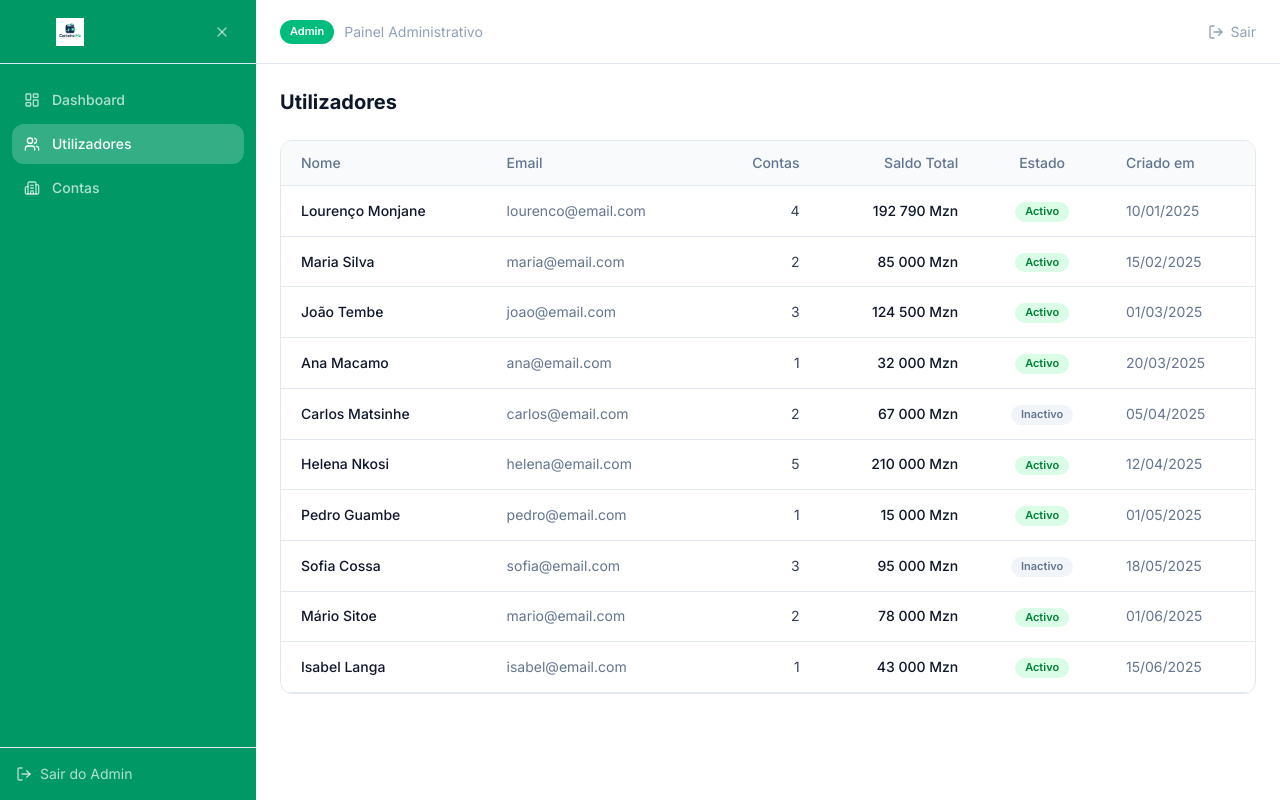
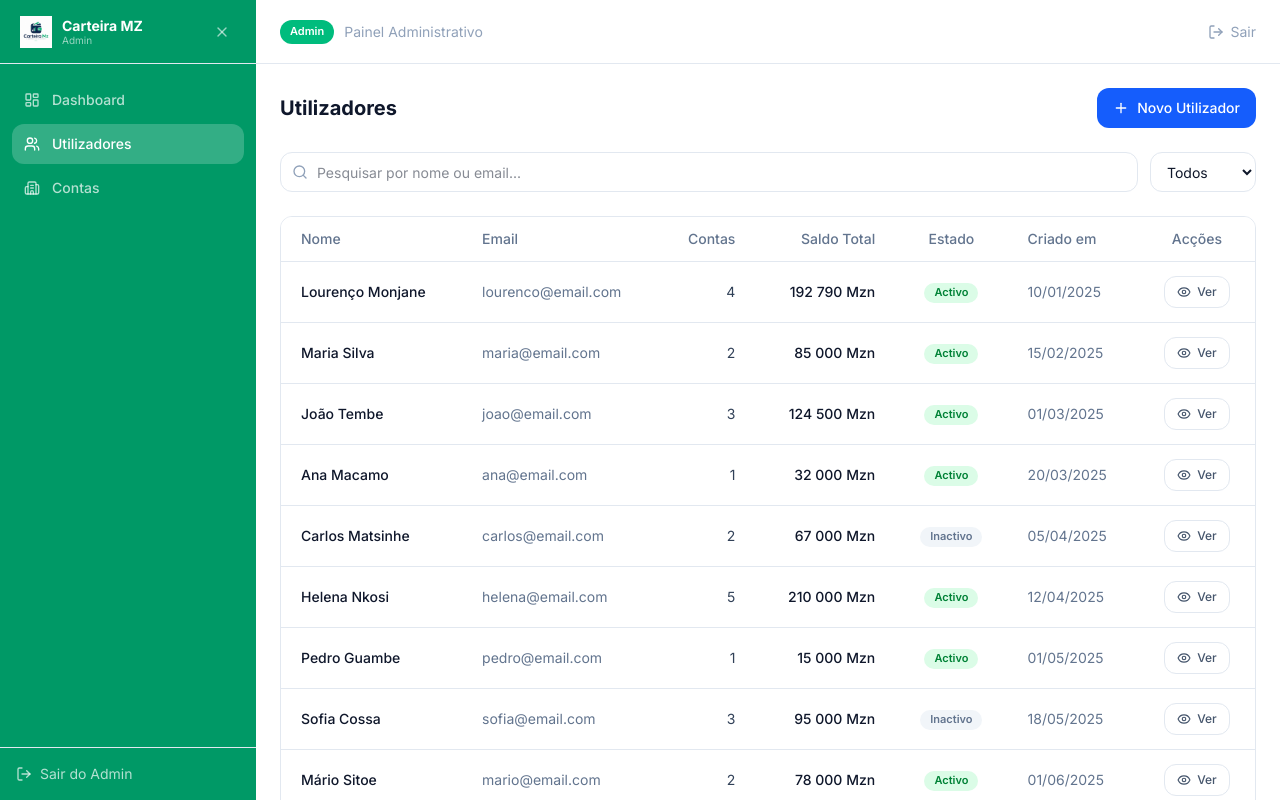
Before and after one commit to monjane10/Carteira-MZ, a Next.js app in the folder carteira-mz/: page /admin/usuarios in a window 1280 px wide. Built offline with nearby package versions, Linux system fonts and the light colour scheme.

Commit message:
melhorias

```diff
--- a/carteira-mz/src/app/admin/contas/page.tsx
+++ b/carteira-mz/src/app/admin/contas/page.tsx
@@ -1,16 +1,28 @@
 "use client"
 
-import { useState, useEffect } from "react"
+import { useState, useEffect, useMemo } from "react"
 import Image from "next/image"
+import { Search, Plus, Eye } from "lucide-react"
+import { toast } from "@/hooks/use-toast"
 import { getAccounts } from "@/services/mock/accounts"
-import { type Account } from "@/types"
+import { type Account, type AccountType } from "@/types"
 import { ACCOUNT_TYPE_LABELS } from "@/constants"
 import { formatCurrency } from "@/lib/utils"
 import { getAccountLogo } from "@/lib/account-logos"
 
+const ACCOUNT_TYPE_OPTIONS: { value: string; label: string }[] = [
+  { value: "all", label: "Todos" },
+  ...(Object.entries(ACCOUNT_TYPE_LABELS) as [AccountType, string][]).map(([value, label]) => ({
+    value,
+    label,
+  })),
+]
+
 export default function AdminContasPage() {
   const [accounts, setAccounts] = useState<Account[]>([])
   const [loading, setLoading] = useState(true)
+  const [searchQuery, setSearchQuery] = useState("")
+  const [typeFilter, setTypeFilter] = useState<string>("all")
 
   useEffect(() => {
     async function load() {
@@ -20,6 +32,17 @@ export default function AdminContasPage() {
     }
     load()
   }, [])
+
+  const filteredAccounts = useMemo(() => {
+    return accounts.filter((account) => {
+      const matchesSearch =
+        searchQuery === "" ||
+        account.name.toLowerCase().includes(searchQuery.toLowerCase())
+      const matchesType =
+        typeFilter === "all" || account.type === typeFilter
+      return matchesSearch && matchesType
+    })
+  }, [accounts, searchQuery, typeFilter])
 
   if (loading) {
     return (
@@ -31,23 +54,56 @@ export default function AdminContasPage() {
 
   return (
     <div className="space-y-6">
-      <h1 className="text-xl font-bold text-slate-900">Contas</h1>
+      <div className="flex items-center justify-between">
+        <h1 className="text-xl font-bold text-slate-900">Contas</h1>
+        <button
+          onClick={() => toast({ title: "Nova Conta", description: "Funcionalidade em desenvolvimento" })}
+          className="inline-flex items-center gap-2 h-10 rounded-xl bg-blue-600 text-white px-4 text-sm font-medium hover:bg-blue-700 transition-colors"
+        >
+          <Plus className="h-4 w-4" />
+          Nova Conta
+        </button>
+      </div>
+
+      <div className="flex items-center gap-3">
+        <div className="relative flex-1">
+          <Search className="absolute left-3 top-1/2 -translate-y-1/2 h-4 w-4 text-slate-400" />
+          <input
+            placeholder="Pesquisar por nome da conta..."
+            value={searchQuery}
+            onChange={(e) => setSearchQuery(e.target.value)}
+            className="h-10 rounded-xl border border-slate-200 pl-9 pr-4 text-sm w-full focus:outline-none focus:ring-2 focus:ring-blue-500/20 focus:border-blue-500"
+          />
+        </div>
+        <select
+          value={typeFilter}
+          onChange={(e) => setTypeFilter(e.target.value)}
+          className="h-10 rounded-xl border border-slate-200 px-3 text-sm bg-white focus:outline-none focus:ring-2 focus:ring-blue-500/20 focus:border-blue-500"
+        >
+          {ACCOUNT_TYPE_OPTIONS.map((opt) => (
+            <option key={opt.value} value={opt.value}>
+              {opt.label}
+            </option>
+          ))}
+        </select>
+      </div>
 
       <div className="bg-white rounded-xl border border-slate-200 overflow-hidden">
         <div className="overflow-x-auto">
           <table className="w-full text-sm">
             <thead>
-              <tr className="border-b border-slate-100 bg-slate-50">
+              <tr className="border-b border-slate-100 bg-white">
                 <th className="text-left px-5 py-3 font-medium text-slate-500">Nome</th>
                 <th className="text-left px-5 py-3 font-medium text-slate-500">Tipo</th>
                 <th className="text-right px-5 py-3 font-medium text-slate-500">Saldo</th>
                 <th className="text-left px-5 py-3 font-medium text-slate-500">Moeda</th>
                 <th className="text-center px-5 py-3 font-medium text-slate-500">Estado</th>
+                <th className="text-center px-5 py-3 font-medium text-slate-500">Acções</th>
               </tr>
             </thead>
             <tbody>
-              {accounts.map((account) => (
-                <tr key={account.id} className="border-b border-slate-50 hover:bg-slate-50/50 transition-colors">
+              {filteredAccounts.map((account) => (
+                <tr key={account.id} className="border-b border-slate-100 hover:bg-gray-50 transition-colors">
                   <td className="px-5 py-3.5">
                     <div className="flex items-center gap-3">
                       <div className="h-8 w-8 rounded-lg flex items-center justify-center overflow-hidden bg-slate-50">
@@ -81,6 +137,15 @@ export default function AdminContasPage() {
                       {account.is_active ? "Activa" : "Inactiva"}
                     </span>
                   </td>
+                  <td className="px-5 py-3.5 text-center">
+                    <button
+                      onClick={() => toast({ title: "Ver Conta", description: `Detalhes de ${account.name}` })}
+                      className="inline-flex items-center gap-1.5 h-8 rounded-lg border border-slate-200 px-3 text-xs font-medium text-slate-600 hover:bg-slate-50 transition-colors"
+                    >
+                      <Eye className="h-3.5 w-3.5" />
+                      Ver
+                    </button>
+                  </td>
                 </tr>
               ))}
             </tbody>
--- a/carteira-mz/src/app/admin/layout.tsx
+++ b/carteira-mz/src/app/admin/layout.tsx
@@ -5,7 +5,7 @@ import Link from "next/link"
 import { usePathname, useRouter } from "next/navigation"
 import { LayoutDashboard, Users, Building2, LogOut, X } from "lucide-react"
 import { cn } from "@/lib/utils"
-import { Logo } from "@/components/shared/logo"
+import Image from "next/image"
 
 const navItems = [
   { id: "dashboard", label: "Dashboard", icon: LayoutDashboard, href: "/admin/dashboard" },
@@ -35,7 +35,15 @@ export default function AdminLayout({ children }: { children: React.ReactNode })
         sidebarOpen ? "w-64" : "w-0 overflow-hidden"
       )}>
         <div className="h-16 px-5 flex items-center justify-between border-b border-white/15">
-          <Logo size="sm" />
+          <div className="flex items-center gap-2.5">
+            <div className="relative w-8 h-8 shrink-0">
+              <Image src="/logo.png" alt="Carteira MZ" fill className="object-contain" />
+            </div>
+            <div>
+              <p className="text-sm font-bold leading-tight">Carteira MZ</p>
+              <p className="text-[10px] text-white/60 leading-tight">Admin</p>
+            </div>
+          </div>
           <button
             type="button"
             onClick={() => setSidebarOpen(false)}
--- a/carteira-mz/src/app/admin/usuarios/page.tsx
+++ b/carteira-mz/src/app/admin/usuarios/page.tsx
@@ -1,12 +1,16 @@
 "use client"
 
-import { useState, useEffect } from "react"
+import { useState, useEffect, useMemo } from "react"
+import { Search, Plus, Eye } from "lucide-react"
+import { toast } from "@/hooks/use-toast"
 import { getAdminUsers, type AdminUser } from "@/services/mock/admin"
 import { formatCurrency, formatDate } from "@/lib/utils"
 
 export default function AdminUsuariosPage() {
   const [users, setUsers] = useState<AdminUser[]>([])
   const [loading, setLoading] = useState(true)
+  const [searchQuery, setSearchQuery] = useState("")
+  const [statusFilter, setStatusFilter] = useState<string>("all")
 
   useEffect(() => {
     async function load() {
@@ -16,6 +20,20 @@ export default function AdminUsuariosPage() {
     }
     load()
   }, [])
+
+  const filteredUsers = useMemo(() => {
+    return users.filter((user) => {
+      const matchesSearch =
+        searchQuery === "" ||
+        user.full_name.toLowerCase().includes(searchQuery.toLowerCase()) ||
+        user.email.toLowerCase().includes(searchQuery.toLowerCase())
+      const matchesStatus =
+        statusFilter === "all" ||
+        (statusFilter === "active" && user.status === "active") ||
+        (statusFilter === "inactive" && user.status === "inactive")
+      return matchesSearch && matchesStatus
+    })
+  }, [users, searchQuery, statusFilter])
 
   if (loading) {
     return (
@@ -27,24 +45,55 @@ export default function AdminUsuariosPage() {
 
   return (
     <div className="space-y-6">
-      <h1 className="text-xl font-bold text-slate-900">Utilizadores</h1>
+      <div className="flex items-center justify-between">
+        <h1 className="text-xl font-bold text-slate-900">Utilizadores</h1>
+        <button
+          onClick={() => toast({ title: "Novo Utilizador", description: "Funcionalidade em desenvolvimento" })}
+          className="inline-flex items-center gap-2 h-10 rounded-xl bg-blue-600 text-white px-4 text-sm font-medium hover:bg-blue-700 transition-colors"
+        >
+          <Plus className="h-4 w-4" />
+          Novo Utilizador
+        </button>
+      </div>
+
+      <div className="flex items-center gap-3">
+        <div className="relative flex-1">
+          <Search className="absolute left-3 top-1/2 -translate-y-1/2 h-4 w-4 text-slate-400" />
+          <input
+            placeholder="Pesquisar por nome ou email..."
+            value={searchQuery}
+            onChange={(e) => setSearchQuery(e.target.value)}
+            className="h-10 rounded-xl border border-slate-200 pl-9 pr-4 text-sm w-full focus:outline-none focus:ring-2 focus:ring-blue-500/20 focus:border-blue-500"
+          />
+        </div>
+        <select
+          value={statusFilter}
+          onChange={(e) => setStatusFilter(e.target.value)}
+          className="h-10 rounded-xl border border-slate-200 px-3 text-sm bg-white focus:outline-none focus:ring-2 focus:ring-blue-500/20 focus:border-blue-500"
+        >
+          <option value="all">Todos</option>
+          <option value="active">Activos</option>
+          <option value="inactive">Inactivos</option>
+        </select>
+      </div>
 
       <div className="bg-white rounded-xl border border-slate-200 overflow-hidden">
         <div className="overflow-x-auto">
           <table className="w-full text-sm">
             <thead>
-              <tr className="border-b border-slate-100 bg-slate-50">
+              <tr className="border-b border-slate-100 bg-white">
                 <th className="text-left px-5 py-3 font-medium text-slate-500">Nome</th>
                 <th className="text-left px-5 py-3 font-medium text-slate-500">Email</th>
                 <th className="text-right px-5 py-3 font-medium text-slate-500">Contas</th>
                 <th className="text-right px-5 py-3 font-medium text-slate-500">Saldo Total</th>
                 <th className="text-center px-5 py-3 font-medium text-slate-500">Estado</th>
                 <th className="text-left px-5 py-3 font-medium text-slate-500">Criado em</th>
+                <th className="text-center px-5 py-3 font-medium text-slate-500">Acções</th>
               </tr>
             </thead>
             <tbody>
-              {users.map((user) => (
-                <tr key={user.id} className="border-b border-slate-50 hover:bg-slate-50/50 transition-colors">
+              {filteredUsers.map((user) => (
+                <tr key={user.id} className="border-b border-slate-100 hover:bg-gray-50 transition-colors">
                   <td className="px-5 py-3.5 font-medium text-slate-900">{user.full_name}</td>
                   <td className="px-5 py-3.5 text-slate-500">{user.email}</td>
                   <td className="px-5 py-3.5 text-right text-slate-700">{user.accounts_count}</td>
@@ -59,6 +108,15 @@ export default function AdminUsuariosPage() {
                     </span>
                   </td>
                   <td className="px-5 py-3.5 text-slate-500">{formatDate(user.created_at)}</td>
+                  <td className="px-5 py-3.5 text-center">
+                    <button
+                      onClick={() => toast({ title: "Ver Utilizador", description: `Detalhes de ${user.full_name}` })}
+                      className="inline-flex items-center gap-1.5 h-8 rounded-lg border border-slate-200 px-3 text-xs font-medium text-slate-600 hover:bg-gray-50 transition-colors"
+                    >
+                      <Eye className="h-3.5 w-3.5" />
+                      Ver
+                    </button>
+                  </td>
                 </tr>
               ))}
             </tbody>
```
